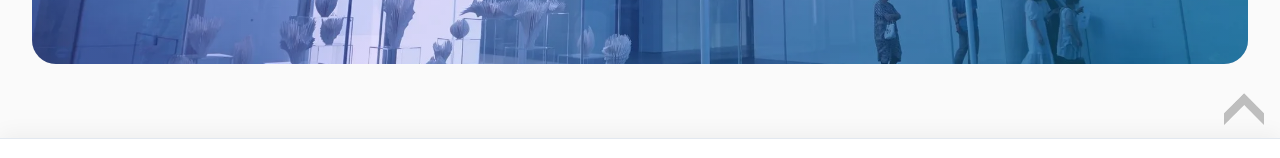
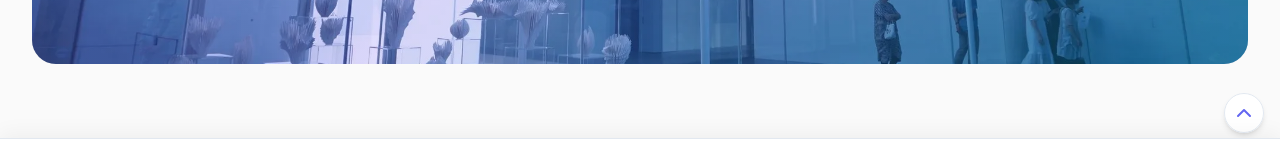
Before and after one commit to kkkei257/tk_site, a Next.js app: page / in a window 1280 px wide. Shown: the part 592-750 px from the top of the page. Built offline with nearby package versions, Linux system fonts and the light colour scheme.

Commit message:
トップへ戻るボタンのデザイン変更

```diff
--- a/components/layout.tsx
+++ b/components/layout.tsx
@@ -75,7 +75,9 @@ const Layout = (props: any) => {
 			</nav>
 
 			<button className="topScrollButton" onClick={() => window.scrollTo({ top: 0, behavior: 'smooth' })} aria-label="トップへ戻る">
-				<Image src="/images/top.webp" alt="topへ戻るアイコン" fill style={{ objectFit: 'cover' }} />
+				<svg viewBox="0 0 24 24" fill="none" stroke="currentColor" strokeWidth="2" strokeLinecap="round" strokeLinejoin="round">
+					<path d="M18 15l-6-6-6 6"/>
+				</svg>
 			</button>
 
 			<div onClick={toggleHamburger} className={`${visible} ${isFirst} hamburgerMenu`}>
--- a/styles/components_layout.css
+++ b/styles/components_layout.css
@@ -122,26 +122,31 @@
 		width: 48px;
 		height: 48px;
 		border-radius: 50%;
-		background: transparent;
-		border: none;
-		box-shadow: none;
+		background: rgba(255, 255, 255, 0.9);
+		backdrop-filter: blur(8px);
+		-webkit-backdrop-filter: blur(8px);
+		border: 1px solid var(--border-color);
+		box-shadow: var(--shadow-lg);
 		z-index: 98;
 		cursor: pointer;
 		display: flex;
 		align-items: center;
 		justify-content: center;
 		transition: all var(--transition-fast);
-		opacity: 0.6;
+		color: var(--primary-color);
 	}
 
 	.topScrollButton:hover {
-		transform: translateY(-2px);
-		opacity: 1;
+		transform: translateY(-4px);
+		box-shadow: var(--shadow-xl);
+		background: var(--primary-color);
+		color: white;
+		border-color: var(--primary-color);
 	}
 
-	.topScrollButton img {
-		width: 20px;
-		height: 20px;
+	.topScrollButton svg {
+		width: 24px;
+		height: 24px;
 	}
 
 	footer {
@@ -283,7 +288,8 @@
 		}
 
 		.topScrollButton {
-			background: transparent;
+			background: rgba(30, 41, 59, 0.9);
+			border-color: var(--border-color);
 		}
 
 		.menuButton {
--- a/styles/sp/components_layout.css
+++ b/styles/sp/components_layout.css
@@ -81,15 +81,22 @@
 		width: 40px;
 		height: 40px;
 		border-radius: 50%;
-		background: transparent;
-		border: none;
-		box-shadow: none;
+		background: rgba(255, 255, 255, 0.9);
+		backdrop-filter: blur(8px);
+		-webkit-backdrop-filter: blur(8px);
+		border: 1px solid var(--border-color);
+		box-shadow: var(--shadow-md);
 		z-index: 98;
 		cursor: pointer;
 		display: flex;
 		align-items: center;
 		justify-content: center;
-		opacity: 0.6;
+		color: var(--primary-color);
+	}
+
+	.topScrollButton svg {
+		width: 20px;
+		height: 20px;
 	}
 
 	footer {
@@ -227,7 +234,8 @@
 		}
 
 		.topScrollButton {
-			background: transparent;
+			background: rgba(30, 41, 59, 0.9);
+			border-color: var(--border-color);
 		}
 	}
 
--- a/styles/tablet/components_layout.css
+++ b/styles/tablet/components_layout.css
@@ -81,15 +81,22 @@
 		width: 44px;
 		height: 44px;
 		border-radius: 50%;
-		background: transparent;
-		border: none;
-		box-shadow: none;
+		background: rgba(255, 255, 255, 0.9);
+		backdrop-filter: blur(8px);
+		-webkit-backdrop-filter: blur(8px);
+		border: 1px solid var(--border-color);
+		box-shadow: var(--shadow-md);
 		z-index: 98;
 		cursor: pointer;
 		display: flex;
 		align-items: center;
 		justify-content: center;
-		opacity: 0.6;
+		color: var(--primary-color);
+	}
+
+	.topScrollButton svg {
+		width: 22px;
+		height: 22px;
 	}
 
 	footer {
@@ -227,7 +234,8 @@
 		}
 
 		.topScrollButton {
-			background: transparent;
+			background: rgba(30, 41, 59, 0.9);
+			border-color: var(--border-color);
 		}
 	}
 
```
